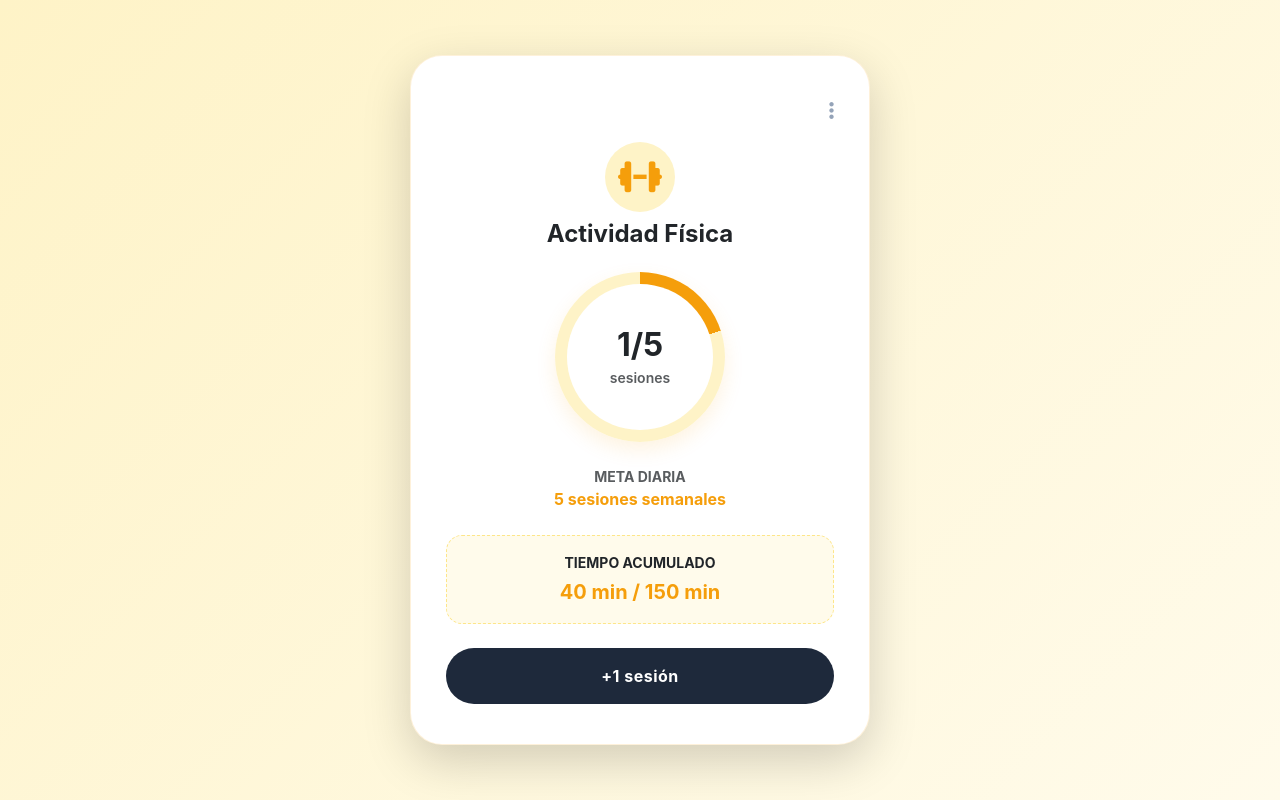
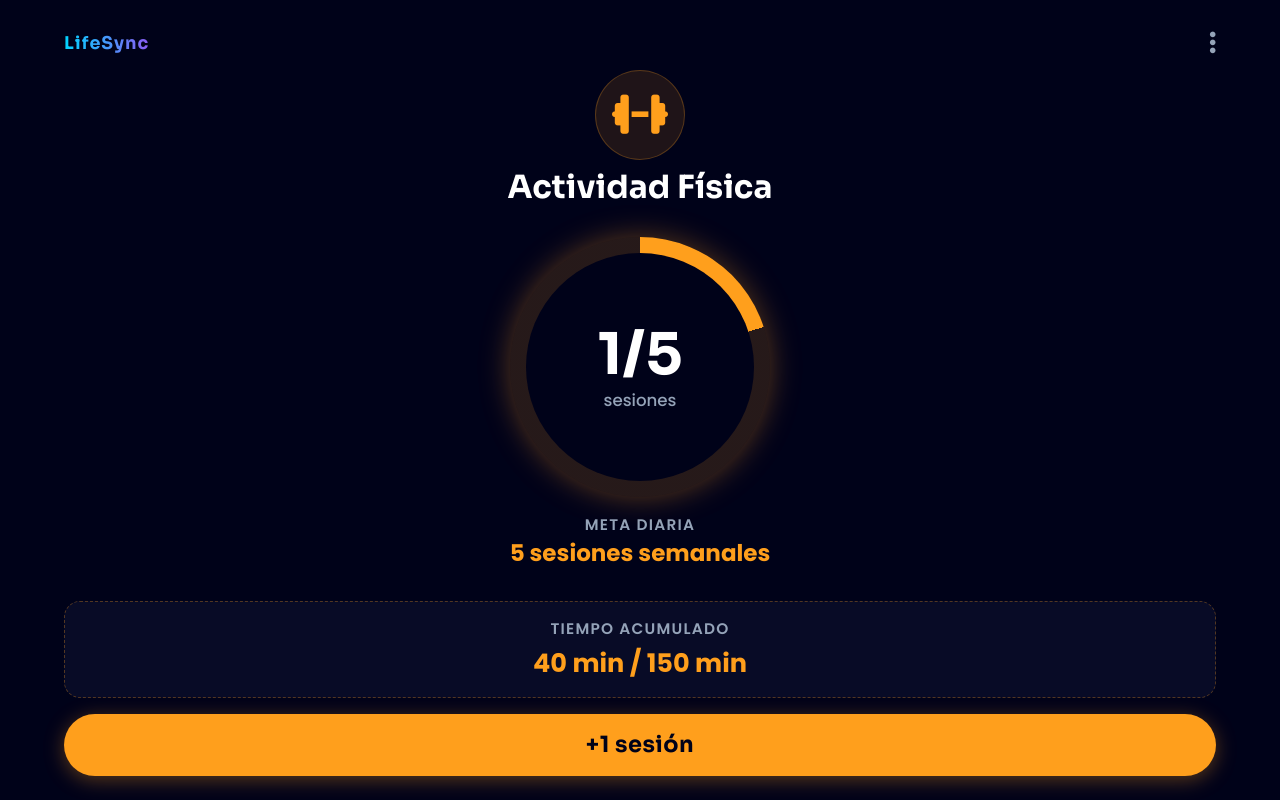
Before and after one commit to Mau-sys/Lifesync, a PHP site: page /ActividadFisica.html in a window 1280 px wide. Run offline with PHP 8.4, Linux system fonts and the light colour scheme.

Commit message:
arreglo de estilo actividad fisica

```diff
--- a/public/ActividadFisica.html
+++ b/public/ActividadFisica.html
@@ -3,48 +3,60 @@
 <head>
     <meta charset="UTF-8">
     <meta name="viewport" content="width=device-width, initial-scale=1.0">
-    <title>Actividad Física</title>
+    <title>LifeSync - Actividad Física</title>
+
+    <link rel="preconnect" href="https://fonts.googleapis.com">
+    <link rel="preconnect" href="https://fonts.gstatic.com" crossorigin>
+    <link href="https://fonts.googleapis.com/css2?family=Poppins:ital,wght@0,300;0,400;0,500;0,600;0,700;1,400&family=Sora:wght@400;600;700;800&display=swap" rel="stylesheet">
 
     <link href="https://cdn.jsdelivr.net/npm/bootstrap@5.3.0/dist/css/bootstrap.min.css" rel="stylesheet">
-
     <link rel="stylesheet" href="https://cdnjs.cloudflare.com/ajax/libs/font-awesome/6.4.0/css/all.min.css">
-
     <link rel="stylesheet" href="css/ActividadFisica.css">
 </head>
-<body class="bg-fisica min-vh-100 d-flex align-items-center justify-content-center p-3 p-md-5">
+<body class="bg-lifesync p-0 m-0">
 
-    <div class="card-habito shadow-lg w-100">
-        <div class="d-flex justify-content-end mb-3">
-            <button class="btn btn-options p-0" id="btn-options-fisica" aria-label="Opciones">
-                <i class="fa-solid fa-ellipsis-vertical"></i>
-            </button>
-        </div>
+    <div class="card-full-screen d-flex flex-column justify-content-between">
 
-        <div class="text-center mb-4">
-            <div class="icon-circle bg-yellow-soft mx-auto mb-2">
-                <i class="fa-solid fa-dumbbell text-yellow"></i>
+        <div>
+            <div class="d-flex justify-content-between align-items-center mb-2">
+                <span class="brand-tagline">LifeSync</span>
+
+                <button class="btn btn-options p-0" id="btn-options-fisica" aria-label="Opciones">
+                    <i class="fa-solid fa-ellipsis-vertical"></i>
+                </button>
             </div>
-            <h4 class="fw-bold text-dark mt-2">Actividad Física</h4>
-        </div>
 
-        <div class="progress-ring ring-yellow mx-auto mb-4" id="ring-sesiones-fisica">
-            <div class="progress-content">
-                <h2 class="fw-bold mb-0 text-dark" id="contador-sesiones-fisica">1/5</h2>
-                <span class="text-muted small fw-semibold">sesiones</span>
+            <div class="text-center">
+                <div class="icon-circle bg-amber-soft mx-auto mb-2">
+                    <i class="fa-solid fa-dumbbell text-amber"></i>
+                </div>
+                <h4 class="fw-bold text-white mt-2 mb-0 font-sora texto-titulo-fluido">Actividad Física</h4>
             </div>
         </div>
 
-        <div class="text-center mb-4">
-            <span class="text-muted d-block small fw-bold text-uppercase tracking-wider">Meta diaria</span>
-            <span class="text-yellow fw-bold fs-6" id="meta-fisica">5 sesiones semanales</span>
+        <div class="my-auto py-2 text-center d-flex flex-column align-items-center justify-content-center">
+            <div class="progress-ring ring-amber mx-auto mb-3" id="ring-sesiones-fisica">
+                <div class="progress-content">
+                    <h1 class="fw-bold mb-0 text-white font-sora contador-fluido" id="contador-sesiones-fisica">1/5</h1>
+                    <span class="text-subtle fw-medium subtexto-fluido">sesiones</span>
+                </div>
+            </div>
+
+            <div class="text-center">
+                <span class="text-subtle d-block fw-semibold text-uppercase tracking-wider label-fluido">Meta diaria</span>
+                <span class="text-amber fw-bold meta-texto-fluido" id="meta-fisica">5 sesiones semanales</span>
+            </div>
         </div>
 
-        <div class="tiempo-box text-center p-3 rounded-4 mb-4" id="box-tiempo-fisica">
-            <span class="text-dark d-block fw-bold small text-uppercase tracking-wider mb-1">Tiempo acumulado</span>
-            <span class="text-yellow fw-bold fs-5" id="tiempo-acumulado-fisica">40 min / 150 min</span>
+        <div class="w-100">
+            <div class="tiempo-box text-center rounded-4 mb-3" id="box-tiempo-fisica">
+                <span class="text-subtle d-block fw-semibold text-uppercase tracking-wider mb-1 label-fluido">Tiempo acumulado</span>
+                <span class="text-amber fw-bold tiempo-texto-fluido" id="tiempo-acumulado-fisica">40 min / 150 min</span>
+            </div>
+
+            <button class="btn btn-action-amber w-100 rounded-pill fw-bold font-sora boton-fluido" id="btn-add-sesion-fisica">+1 sesión</button>
         </div>
 
-        <button class="btn btn-action-yellow w-100 rounded-pill fw-bold py-3" id="btn-add-sesion-fisica">+1 sesión</button>
     </div>
 
     <script src="https://cdn.jsdelivr.net/npm/bootstrap@5.3.0/dist/js/bootstrap.bundle.min.js"></script>
--- a/public/css/ActividadFisica.css
+++ b/public/css/ActividadFisica.css
@@ -1,85 +1,123 @@
-body.bg-fisica {
-    background: linear-gradient(135deg, #fef3c7 0%, #fffbeb 100%);
-    font-family: -apple-system, BlinkMacSystemFont, "Segoe UI", Roboto, Helvetica, Arial, sans-serif;
+:root {
+    --ls-bg-dark: #000219;
+    --ls-card-bg: #080b26;
+    --ls-cyan: #00D4FF;
+    --ls-purple: #8B5CF6;
+    --ls-pink: #FF4D9D;
+    --ls-amber: #FF9F1C;
+    --ls-amber-soft: rgba(255, 159, 28, 0.12);
+    --ls-amber-glow: rgba(255, 159, 28, 0.35);
+    --ls-emerald: #2CD478;
+    --ls-text-muted: #94a3b8;
 }
 
-
-.card-habito {
-    background-color: #ffffff;
-    border-radius: 32px;
-    padding: 30px 25px;
-    max-width: 420px;
-    border: 1px solid rgba(245, 158, 11, 0.15);
-    transition: transform 0.3s ease, box-shadow 0.3s ease;
+.font-sora {
+    font-family: 'Sora', sans-serif !important;
 }
 
-@media (min-width: 992px) {
-    .card-habito {
-        max-width: 460px;
-        padding: 40px 35px;
-    }
-    .card-habito:hover {
-        transform: translateY(-5px);
-        box-shadow: 0 20px 35px rgba(245, 158, 11, 0.18) !important;
-    }
+html, body {
+    margin: 0 !important;
+    padding: 0 !important;
+    width: 100% !important;
+    height: 100% !important;
+    min-height: 100vh;
+    overflow-x: hidden;
+    background-color: var(--ls-bg-dark) !important;
+    font-family: 'Poppins', sans-serif;
+    color: #ffffff;
 }
 
-@media (max-width: 576px) {
-    .card-habito {
-        border-radius: 24px;
-        padding: 24px 18px;
-    }
+.tracking-wider {
+    letter-spacing: 0.08em;
 }
 
-.btn-options {
-    color: #94a3b8;
-    font-size: 1.25rem;
-    border: none;
-    background: transparent;
+.text-subtle {
+    color: var(--ls-text-muted);
 }
-.btn-options:hover {
-    color: #d97706;
+
+.text-amber {
+    color: var(--ls-amber) !important;
+}
+
+.brand-tagline {
+    font-family: 'Sora', sans-serif;
+    font-weight: 700;
+    font-size: clamp(0.8rem, 1.4vw, 1.1rem);
+    letter-spacing: 1px;
+    background: linear-gradient(90deg, var(--ls-cyan), var(--ls-purple));
+    -webkit-background-clip: text;
+    background-clip: text;
+    -webkit-text-fill-color: transparent;
+}
+
+.card-full-screen {
+    background-color: var(--ls-bg-dark);
+    width: 100vw;
+    min-height: 100vh;
+    box-sizing: border-box;
+    padding: clamp(1.2rem, 3vh, 3rem) clamp(1.2rem, 5vw, 4rem);
 }
 
 .icon-circle {
-    width: 70px;
-    height: 70px;
+    width: clamp(52px, 8vw, 90px);
+    height: clamp(52px, 8vw, 90px);
     border-radius: 50%;
     display: flex;
     align-items: center;
     justify-content: center;
 }
-.bg-yellow-soft {
-    background-color: #fef3c7;
-}
-.text-yellow {
-    color: #f59e0b !important;
+
+.bg-amber-soft {
+    background-color: var(--ls-amber-soft);
+    border: 1px solid rgba(255, 159, 28, 0.25);
 }
 
 .icon-circle i {
-    font-size: 2.2rem;
+    font-size: clamp(1.5rem, 3.5vw, 3rem);
+}
+
+.texto-titulo-fluido {
+    font-size: clamp(1.2rem, 2.5vw, 2.2rem);
+}
+
+.label-fluido {
+    font-size: clamp(0.7rem, 1.2vw, 1.05rem);
+}
+
+.meta-texto-fluido {
+    font-size: clamp(0.95rem, 1.8vw, 1.5rem);
+}
+
+.tiempo-texto-fluido {
+    font-size: clamp(1.05rem, 2vw, 1.8rem);
+}
+
+.subtexto-fluido {
+    font-size: clamp(0.75rem, 1.3vw, 1.1rem);
 }
 
 .progress-ring {
-    width: 170px;
-    height: 170px;
+    width: clamp(140px, 28vw, 260px);
+    height: clamp(140px, 28vw, 260px);
+    max-height: 35vh;
+    max-width: 35vh;
     border-radius: 50%;
     display: flex;
     align-items: center;
     justify-content: center;
     position: relative;
-    background: conic-gradient(#f59e0b 20%, #fef3c7 20%);
-    box-shadow: 0 8px 20px rgba(245, 158, 11, 0.12);
+    background: conic-gradient(var(--ls-amber) 20%, rgba(255, 159, 28, 0.15) 20%);
+    box-shadow: 0 0 30px var(--ls-amber-glow);
 }
 
 .progress-ring::before {
     content: "";
     position: absolute;
-    top: 12px;
-    left: 12px;
-    right: 12px;
-    bottom: 12px;
-    background-color: #ffffff;
+    top: clamp(8px, 1.5vw, 16px);
+    left: clamp(8px, 1.5vw, 16px);
+    right: clamp(8px, 1.5vw, 16px);
+    bottom: clamp(8px, 1.5vw, 16px);
+    background-color: var(--ls-bg-dark);
     border-radius: 50%;
 }
 
@@ -89,25 +127,45 @@ body.bg-fisica {
     text-align: center;
 }
 
-.tiempo-box {
-    background-color: #fffbeb;
-    border: 1px dashed #fde68a;
+.contador-fluido {
+    font-size: clamp(2rem, 4.5vw, 3.8rem);
 }
 
-.btn-action-yellow {
-    background-color: #1e293b;
-    color: #ffffff;
+.btn-options {
+    color: var(--ls-text-muted);
+    font-size: clamp(1.1rem, 2vw, 1.8rem);
     border: none;
-    font-size: 1rem;
-    letter-spacing: 0.5px;
-    transition: background-color 0.2s ease, transform 0.1s ease;
+    background: transparent;
+    transition: color 0.2s ease;
+}
+.btn-options:hover {
+    color: var(--ls-amber);
 }
 
-.btn-action-yellow:hover {
-    background-color: #f59e0b;
-    color: #ffffff;
+.tiempo-box {
+    background-color: var(--ls-card-bg);
+    border: 1px dashed rgba(255, 159, 28, 0.3);
+    padding: clamp(0.7rem, 1.8vh, 1.5rem) clamp(1rem, 2vw, 2rem);
 }
 
-.btn-action-yellow:active {
+.btn-action-amber {
+    background-color: var(--ls-amber);
+    color: #000219;
+    border: none;
+    font-size: clamp(1rem, 1.8vw, 1.4rem);
+    padding-top: clamp(0.7rem, 1.8vh, 1.2rem);
+    padding-bottom: clamp(0.7rem, 1.8vh, 1.2rem);
+    letter-spacing: 0.5px;
+    box-shadow: 0 4px 20px var(--ls-amber-glow);
+    transition: all 0.2s ease;
+}
+
+.btn-action-amber:hover {
+    background-color: #ffb143;
+    color: #000219;
+    box-shadow: 0 6px 25px rgba(255, 159, 28, 0.5);
+}
+
+.btn-action-amber:active {
     transform: scale(0.98);
 }
```
Also changed, not shown: public/SaludMental.html (+4 -4 lines).
